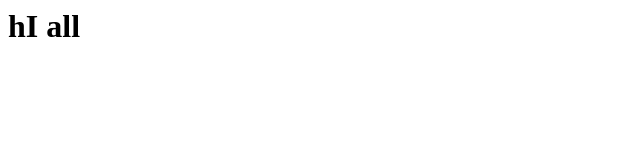
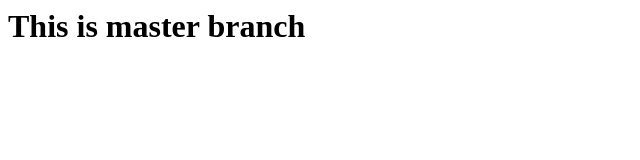
Before and after one commit to soorajhood/vel-app, a plain HTML site: page index.html in a window 1280 px wide. Shown: the whole page, without its empty margins (0-640 px from the left). Drawn offline with Linux system fonts and the light colour scheme.

Commit message:
Update header text in index.html

```diff
--- a/index.html
+++ b/index.html
@@ -1 +1 @@
-<h1> hI all </h1>
+<h1> This is master branch </h1>
```
